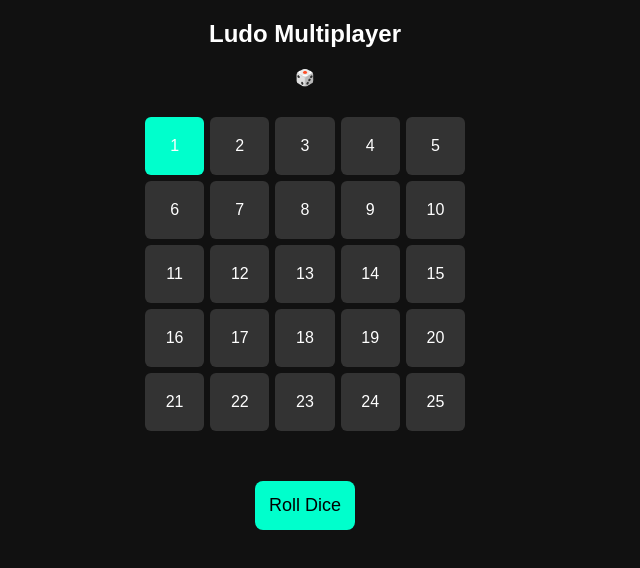
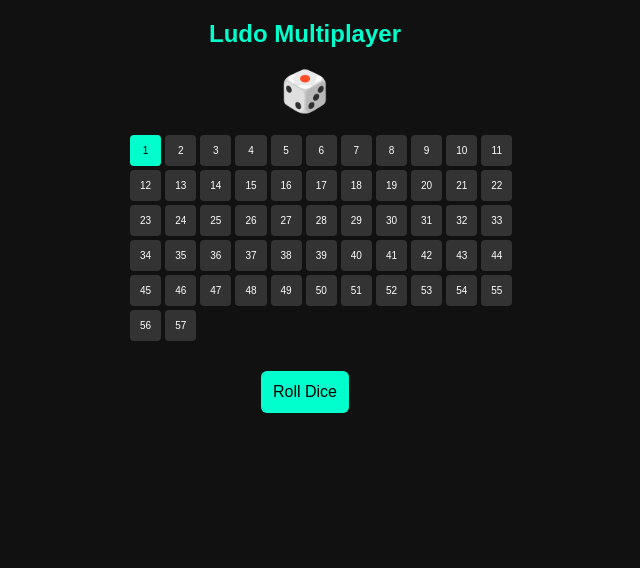
Before and after one commit to bunti130/zyngoplay-app, a website: page www/ludo.html in a window 1280 px wide. Shown: the whole page, without its empty margins (335-975 px from the left). Drawn offline with nearby package versions, Linux system fonts and the light colour scheme; no server answers.

Commit message:
Update ludo.html

```diff
--- a/www/ludo.html
+++ b/www/ludo.html
@@ -4,7 +4,7 @@
 <head>
 
 <meta name="viewport" content="width=device-width, initial-scale=1">
-<title>Ludo</title>
+<title>Ludo Multiplayer</title>
 
 <style>
 
@@ -15,31 +15,42 @@ font-family:Arial;
 text-align:center;
 }
 
+h2{
+color:#00ffcc;
+}
+
 .board{
-width:320px;
-margin:30px auto;
+width:350px;
+margin:20px auto;
 display:grid;
-grid-template-columns:repeat(5,1fr);
-gap:6px;
+grid-template-columns:repeat(11,1fr);
+gap:4px;
 }
 
 .cell{
 background:#333;
-padding:20px;
-border-radius:6px;
+padding:10px;
+font-size:10px;
+border-radius:4px;
 }
 
 .token{
 background:#00ffcc;
+color:black;
+}
+
+#dice{
+font-size:40px;
+margin:10px;
 }
 
 button{
 background:#00ffcc;
 border:none;
-padding:14px;
-border-radius:8px;
-font-size:18px;
-margin-top:20px;
+padding:12px;
+border-radius:6px;
+font-size:16px;
+margin-top:10px;
 }
 
 </style>
@@ -61,63 +72,67 @@ margin-top:20px;
 
 <script>
 
-let position = 0;
+let position=0
 
 function createBoard(){
 
-let board = document.getElementById("board");
+let board=document.getElementById("board")
 
-for(let i=0;i<25;i++){
+for(let i=0;i<57;i++){
 
-let cell=document.createElement("div");
+let cell=document.createElement("div")
 
-cell.className="cell";
+cell.className="cell"
 
-cell.id="cell"+i;
+cell.id="cell"+i
 
-cell.innerHTML=i+1;
+cell.innerHTML=i+1
 
-board.appendChild(cell);
+board.appendChild(cell)
 
 }
 
-updateToken();
+updateToken()
 
 }
 
 function updateToken(){
 
-for(let i=0;i<25;i++){
+for(let i=0;i<57;i++){
 
-document.getElementById("cell"+i).classList.remove("token");
+let c=document.getElementById("cell"+i)
+
+if(c) c.classList.remove("token")
 
 }
 
-document.getElementById("cell"+position).classList.add("token");
+let t=document.getElementById("cell"+position)
+
+if(t) t.classList.add("token")
 
 }
 
 function rollDice(){
 
-let number=Math.floor(Math.random()*6)+1;
+let number=Math.floor(Math.random()*6)+1
 
-document.getElementById("dice").innerHTML=number;
+document.getElementById("dice").innerHTML=number
 
-sendMove(number);
+sendMove(number)
 
 }
 
 function updateBoard(data){
 
-position += data.steps;
+position+=data.steps
 
-if(position>24) position=24;
+if(position>56) position=56
 
-updateToken();
+updateToken()
 
 }
 
-createBoard();
+createBoard()
 
 </script>
 
```
